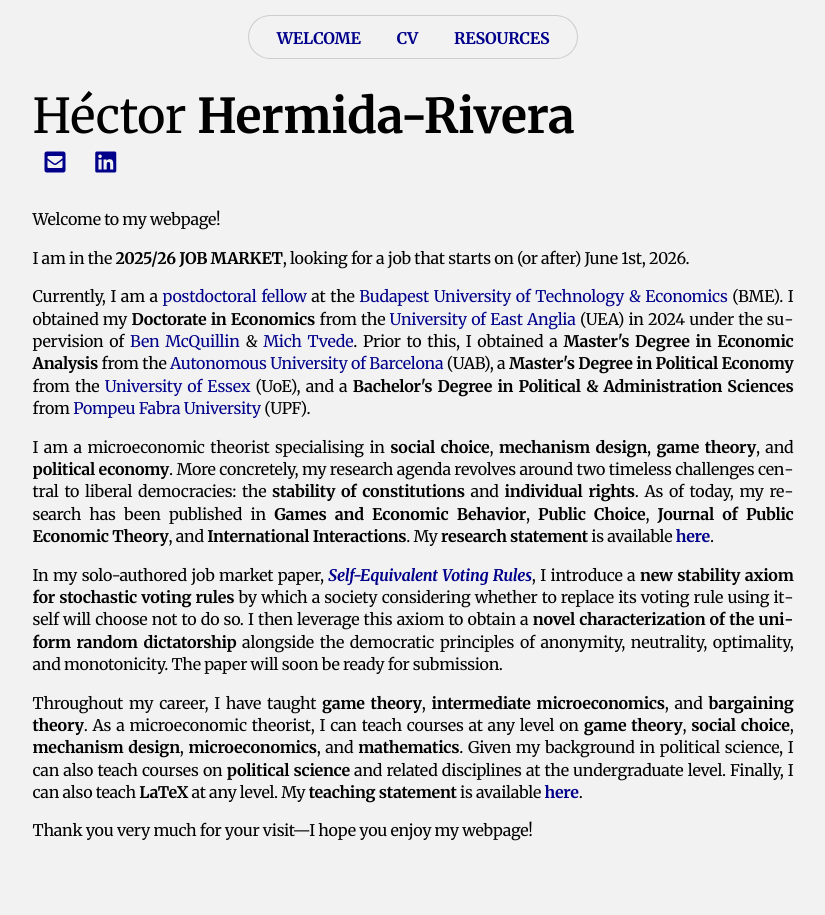
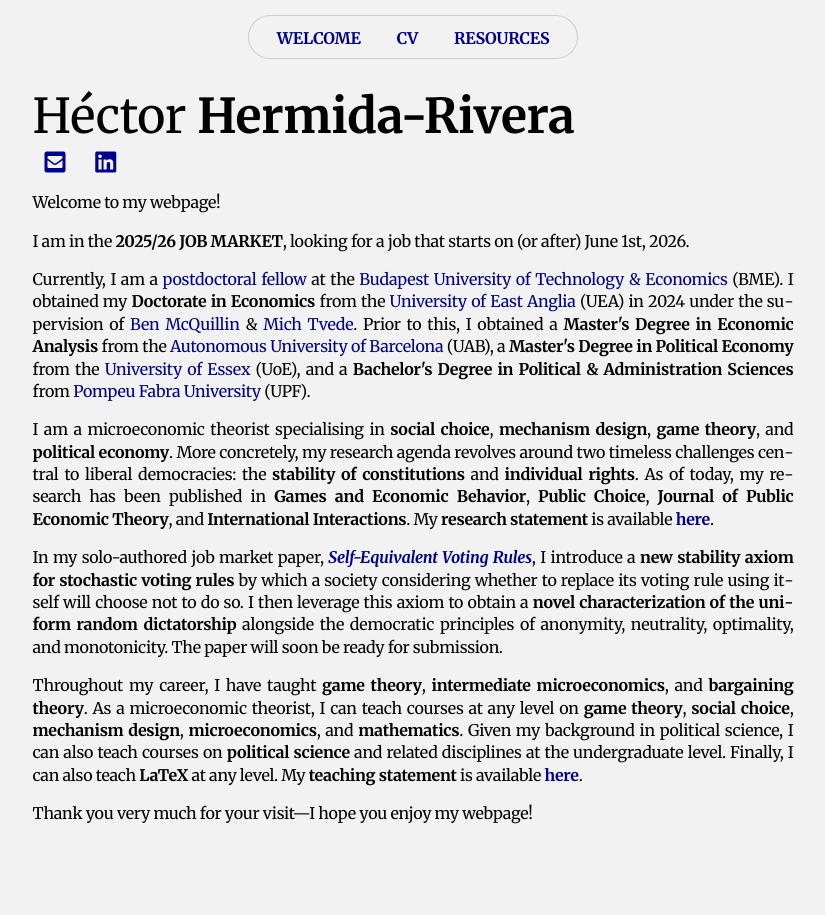
Before and after one commit to HectorHermidaRivera/hectorhermidarivera.github.io, a Jekyll site: the page built from index.md, in a window 1280 px wide. Shown: the whole page, without its empty margins (227-1052 px from the left). Built offline with Jekyll 4.4.1, drawn with Linux system fonts in a browser that asks for light colours; a style sheet for code colours, icons or effects is not loaded.

Commit message:
Update style.css

```diff
--- a/assets/css/style.css
+++ b/assets/css/style.css
@@ -29,7 +29,7 @@ body {
   display: flex;
   flex-direction: column;
   justify-content: center;
-  min-height: calc(100dvh - 200px);
+  min-height: calc(100dvh - 250px);
 }
 
 /* STYLE WITH BIG LINE SPACE */
```
